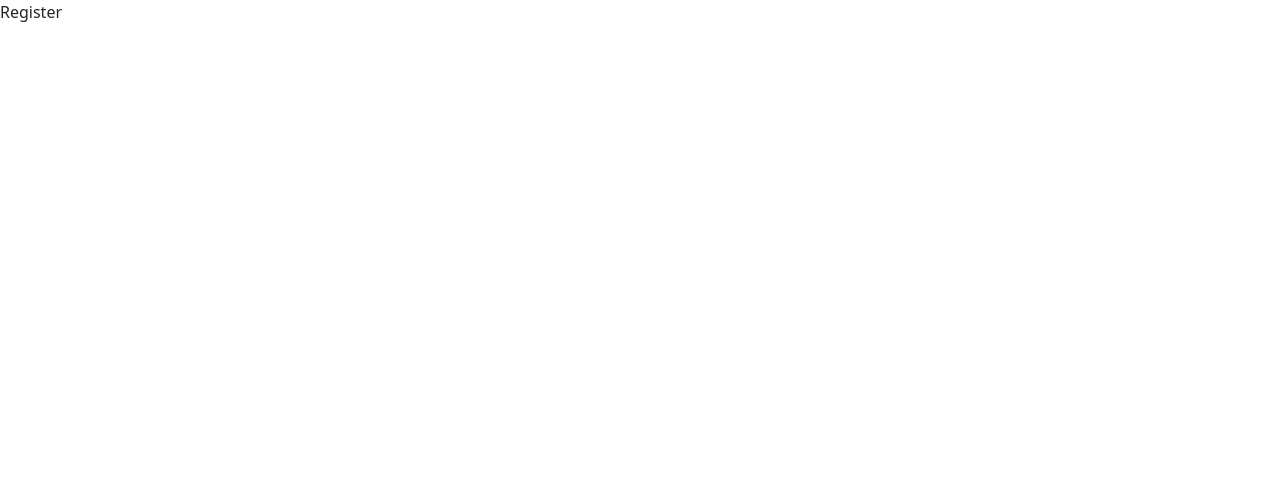
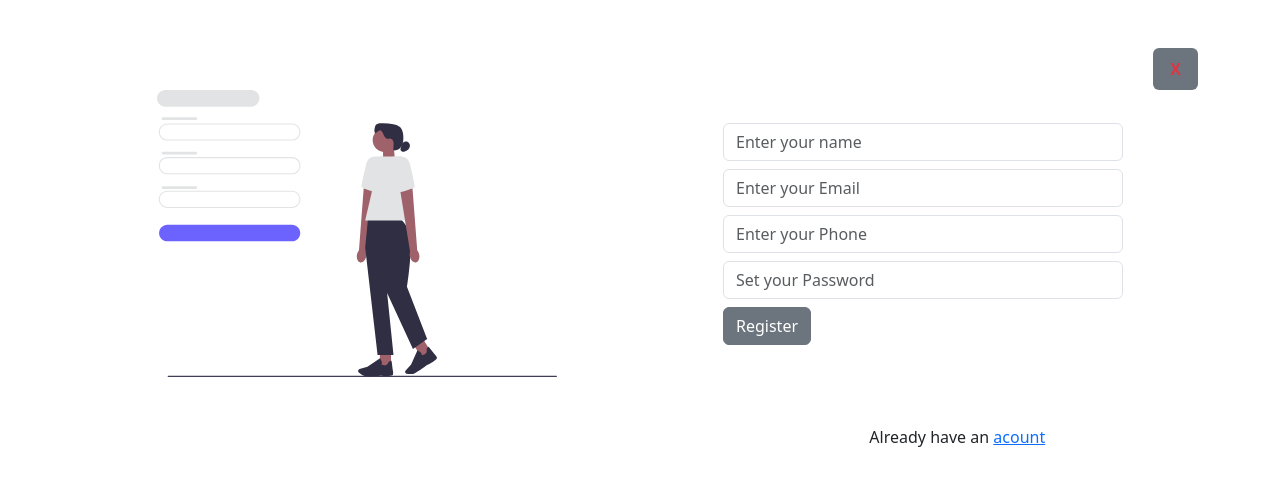
Before and after one commit to DevUs-lab/learning-mongoDB-again, a React (Vite) app in the folder client/: page /auth/register in a window 1280 px wide. Shown: the top 486 px of the page. Built offline with nearby package versions, Linux system fonts and the light colour scheme.

Commit message:
try to add register some functions

```diff
--- a/client/src/components/Header/Nav.jsx
+++ b/client/src/components/Header/Nav.jsx
@@ -2,6 +2,8 @@ import React from 'react';
 import { NavLink } from 'react-router-dom';
 
 const Nav = () => {
+    const isAuth = true
+
     return (
         <div style={{ background: "#1F1F1F" }}>
 
@@ -58,14 +60,24 @@ const Nav = () => {
                                     </NavLink>
                                 </li>
                                 <li>
+                                    {isAuth ?
                                         <NavLink
-                                        to='/register'
+                                            to='/auth/register'
                                             className={({ isActive }) =>
                                                 `px-3 py-2 text-decoration-none ${isActive ? "border-bottom border-3 text-white" : "text-white-50"}`
                                             }
                                         >
                                             Register
                                         </NavLink>
+                                        : <NavLink
+                                            to='/auth/login'
+                                            className={({ isActive }) =>
+                                                `px-3 py-2 text-decoration-none ${isActive ? "border-bottom border-3 text-white" : "text-white-50"}`
+                                            }
+                                        >
+                                            Login
+                                        </NavLink>
+                                    }
                                 </li>
                             </ul>
                         </nav>
--- a/client/src/pages/Auth/Register/index.jsx
+++ b/client/src/pages/Auth/Register/index.jsx
@@ -1,9 +1,74 @@
-import React from 'react'
+import React from 'react';
+import image from '../../../assets/undraw_sign-up_z2ku.svg';
+import './register.scss'; // make sure you import your CSS file
+import { NavLink, useNavigate } from 'react-router-dom';
+
+
 
 const Register = () => {
+
+    const Navigate = useNavigate()
+
+    const handleChange = (d) => {
+        const { name, value } = d.target
+        console.log('name', name)
+        console.log('value', value)
+    }
+    const handleSubmit = (e) => {
+        e.preventDefault()
+
+
+
+    }
+
     return (
-        <div>Register</div>
-    )
-}
+        <>
+            <div className="container my-5">
+                <div className="row">
+                    <div style={{ minWidth: '10px' }}>
+                        <button className="col btn text-danger fw-bolder p-2 px-3 ms-auto bg-secondary rounded d-flex" onClick={() => Navigate("/")}>X</button>
+                    </div>
+                </div>
+                <div className="register-grid">
+                    <div className="image-col">
+                        <img src={image} alt="Sign up" className="img-fluid" />
+                    </div>
 
-export default Register
+                    <form className="form-col w-100" onSubmit={handleSubmit}>
+                        <div className='row g-2'>
+
+                            <div className='col-12 '>
+                                <input type="text" placeholder="Enter your name" name="name" onChange={(d) => handleChange(d)} className="form-control" />
+                            </div>
+                            <div className='col-12 '>
+
+                                <input type="text" placeholder="Enter your Email" name="email" onChange={(d) => handleChange(d)} className="form-control" />
+                            </div>
+                            <div className='col-12 '>
+
+                                <input type="text" placeholder="Enter your Phone" name="phone" onChange={(d) => handleChange(d)} className="form-control" />
+                            </div>
+                            <div className='col-12 '>
+
+                                <input type="text" placeholder="Set your Password" name="password" onChange={(d) => handleChange(d)} className="form-control" />
+                            </div>
+                            <div>
+                                <button className='btn btn-secondary'>Register</button>
+                            </div>
+
+
+                        </div>
+                    </form>
+                </div>
+            </div>
+            <div className="row">
+
+                <div className='col-md-4 offset-md-8 col-12 text-center text-md-start'>
+                    <p>Already have an <NavLink to={'/auth/login'}>acount</NavLink> </p>
+                </div>
+            </div>
+        </>
+    );
+};
+
+export default Register;
--- /dev/null
+++ b/client/src/pages/Auth/Register/register.scss
@@ -0,0 +1,22 @@
+.register-grid {
+    display: grid;
+    grid-template-columns: repeat(2, 1fr);
+    align-items: center;
+    gap: 1rem;
+
+    .image-col {
+        text-align: center;
+        width: 400px;
+        margin: auto;
+    }
+
+    .form-col {
+        max-width: 400px;
+        margin: auto;
+    }
+
+    @media (max-width: 768px) {
+        grid-template-columns: 1fr;
+        text-align: center;
+    }
+}
--- a/client/src/pages/Auth/index.jsx
+++ b/client/src/pages/Auth/index.jsx
@@ -3,14 +3,16 @@ import React from 'react';
 import { Route, Routes } from 'react-router-dom';
 import Login from './Login';
 import Register from './Register';
+import Header from '../../components/Header';
 
 const Auth = () => {
     return (
-        <Routes>
-            {/* relative paths because parent route is /auth/* */}
-            <Route path="login" element={<Login />} />
-            <Route path="register" element={<Register />} />
-        </Routes>
+        <>
+            <Routes>
+                <Route path="login" element={<Login />} />
+                <Route path="register" element={<Register />} />
+            </Routes>
+        </>
     );
 }
 
--- a/client/src/pages/Frontend/index.jsx
+++ b/client/src/pages/Frontend/index.jsx
@@ -2,6 +2,8 @@ import React from 'react'
 import { Route, Routes } from 'react-router-dom'
 import Home from './Home'
 import About from './About'
+import Contact from './Contact'
+import Services from './Services'
 import Header from '../../components/Header'
 
 const Frontend = () => {
@@ -11,6 +13,10 @@ const Frontend = () => {
             <Routes>
                 <Route path='/' element={<Home />} />
                 <Route path='/about' element={<About />} />
+                <Route path='/contact' element={<Contact />} />
+                <Route path='/services' element={<Services />} />
+                {/* <Route path='/about' element={<About />} />
+                <Route path='/about' element={<About />} /> */}
             </Routes>
         </>
     )
```
Also changed, not shown: client/src/assets/undraw_sign-up_z2ku.png (added), client/src/assets/undraw_sign-up_z2ku.svg (added). Lines whose indentation alone changed are shown as unchanged.
